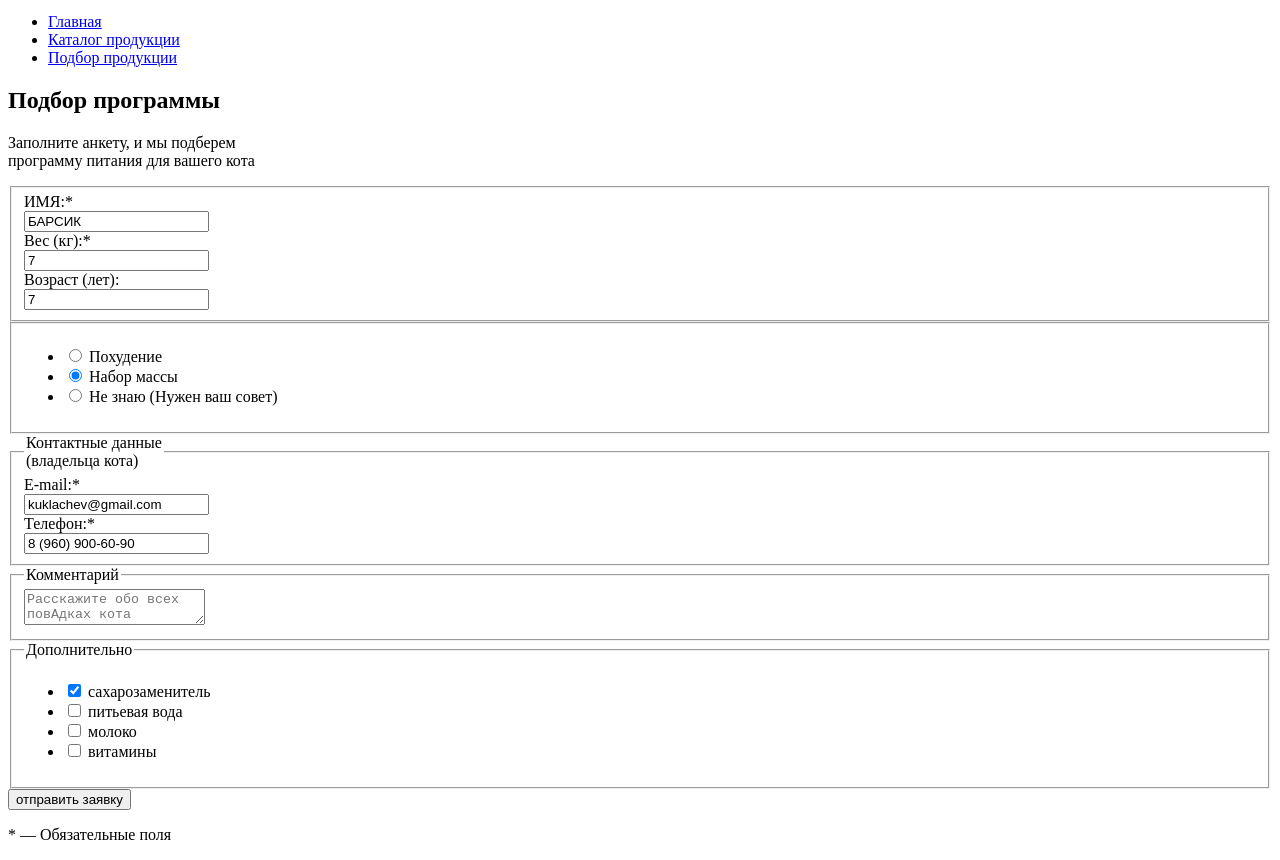
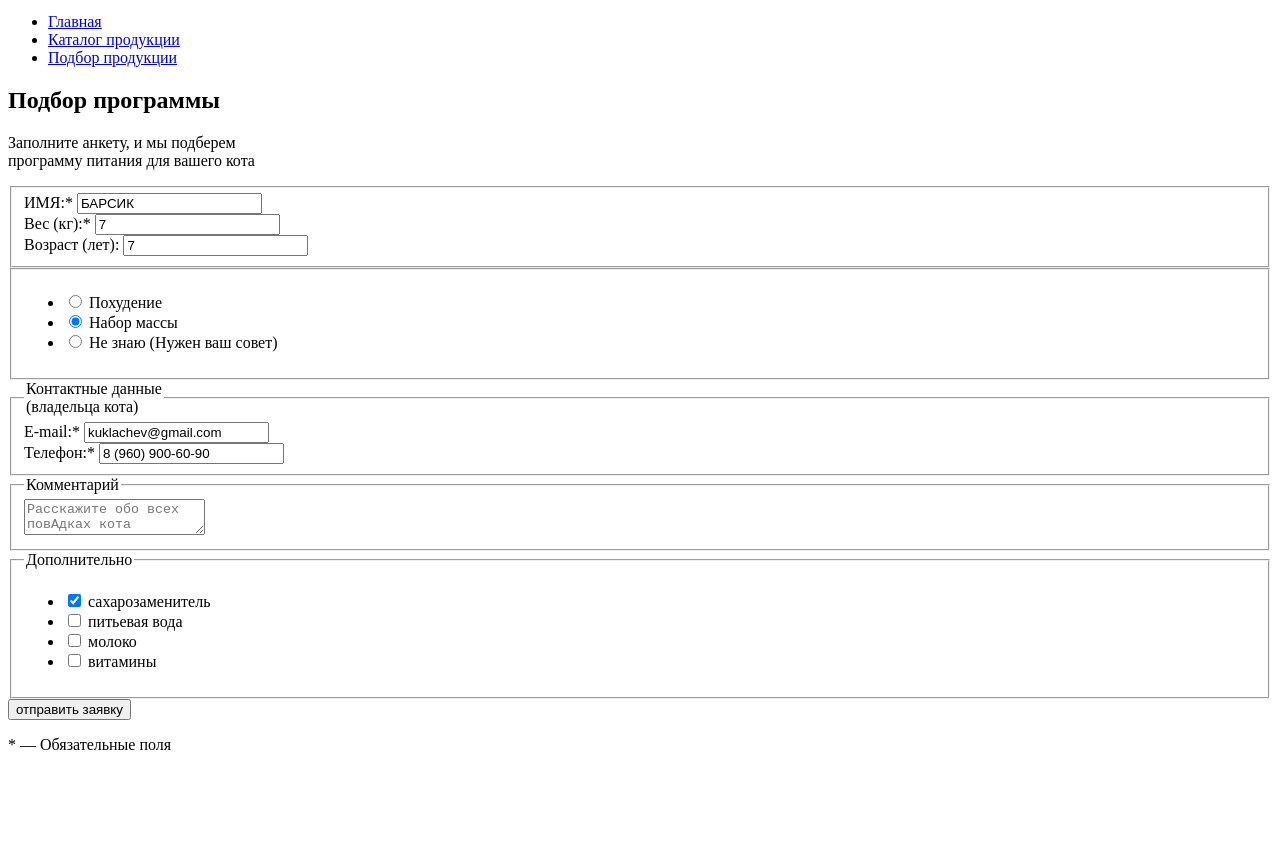
Before and after one commit to htmlacademy-adaptive/2298821-cat-energy-28, a website: page source/form.html in a window 1280 px wide. Shown: the part 74-934 px from the top of the page. After the commit the page ends 844 px from the top, so only its background shows below. Drawn offline with Linux system fonts and the light colour scheme.

Commit message:
Поправки №2

```diff
--- a/source/form.html
+++ b/source/form.html
@@ -52,28 +52,24 @@
     <main class="form-container">
       <section class="form">
         <h1 class="form__title main-headline">Подбор программы</h1>
-        <p class="form__description"> Заполните анкету, и мы подберем <br>программу питания для вашего кота</p>
+        <p class="form__description">Заполните анкету, и мы подберем <br>программу питания для вашего кота</p>
         <form>
-          <fieldset class="form__pet-info pet">
-            <div class="pet__name-field">
+
+          <fieldset class="form__pet-info">
+            <div class="form__info form__info--name">
               <label for="pet-name">ИМЯ:*</label>
-              <div class="input-container">
-                <input class="name-input" type="text" name="name" value="БАРСИК" placeholder="Укажите имя питомца" id="pet-name" required>
-              </div>
+              <input class="name-input" type="text" name="name" value="БАРСИК" placeholder="Укажите имя питомца" id="pet-name" required>
             </div>
-            <div class="pet__weight-field">
+            <div class="form__info form__info--weight">
               <label for="pet-weight">Вес (кг):*</label>
-              <div class="input-container">
-                <input class="weight-input" type="text" name="weight" value="7" placeholder="Укажите вес питомца" id="pet-weight" required>
-              </div>
+              <input class="weight-input" type="text" name="weight" value="7" placeholder="Укажите вес питомца" id="pet-weight" required>
             </div>
-            <div class="pet__age-field">
+            <div class="form__info form__info--age">
               <label for="pet-age">Возраст (лет):</label>
-              <div class="input-container">
-                <input class="age-input" type="text" name="age" value="7" placeholder="Укажите возраст питомца" id="pet-age" required>
-              </div>
+              <input class="age-input" type="text" name="age" value="7" placeholder="Укажите возраст питомца" id="pet-age" required>
             </div>
           </fieldset>
+
           <fieldset class="form__filter form__filter--weight">
             <ul class="form__filter-list">
               <li class="form__filter-item">
@@ -99,25 +95,24 @@
               </li>
             </ul>
           </fieldset>
-          <fieldset class="form__contacts owner">
+
+          <fieldset class="form__owner-contacts">
             <legend class="form__section-title">Контактные данные<br>(владельца кота)</legend>
-            <div class="owner__email-field">
+            <div class="form__info form__info--owner-email">
               <label for="email">E-mail:*</label>
-              <div class="input-container">
-                <input class="email-input" type="text" name="email" value="kuklachev@gmail.com" placeholder="Укажите свой электронный адрес" id="email" required>
-              </div>
+              <input class="email-input" type="text" name="email" value="kuklachev@gmail.com" placeholder="Укажите свой электронный адрес" id="email" required>
             </div>
-            <div class="owner__number-field">
+            <div class="form__info form__info--owner-number">
               <label for="number">Телефон:*</label>
-              <div class="input-container">
-                <input class="numper-input" type="text" name="phonenumber" value="8 (960) 900-60-90" placeholder="Укажите ваш номер телефона" id="number" required>
-              </div>
+              <input class="numper-input" type="text" name="phonenumber" value="8 (960) 900-60-90" placeholder="Укажите ваш номер телефона" id="number" required>
             </div>
           </fieldset>
+
           <fieldset class="form__pet-details">
             <legend class="form__section-title">Комментарий</legend>
             <textarea class="form__comment-area comment-area" name="comment" placeholder="Расскажите обо всех повАдках кота"></textarea>
           </fieldset>
+
           <fieldset class="form__filter form__filter--additional-products">
             <legend class="form__section-title">Дополнительно</legend>
             <ul class="form__filter-list">
@@ -151,6 +146,7 @@
               </li>
             </ul>
           </fieldset>
+
           <button class="form__button button-primary" type="submit">отправить заявку</button>
         </form>
         <p class="form__field-requirement">* — Обязательные поля</p>
```
Also changed, not shown: source/catalog.html (+2 -2 lines).
